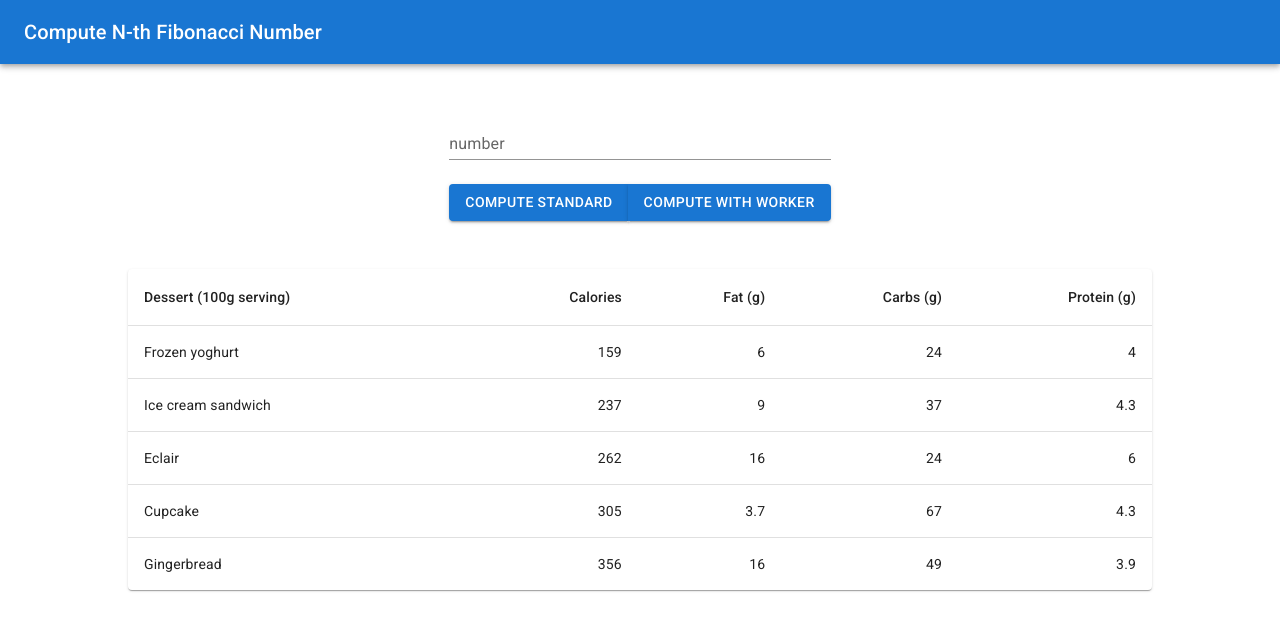
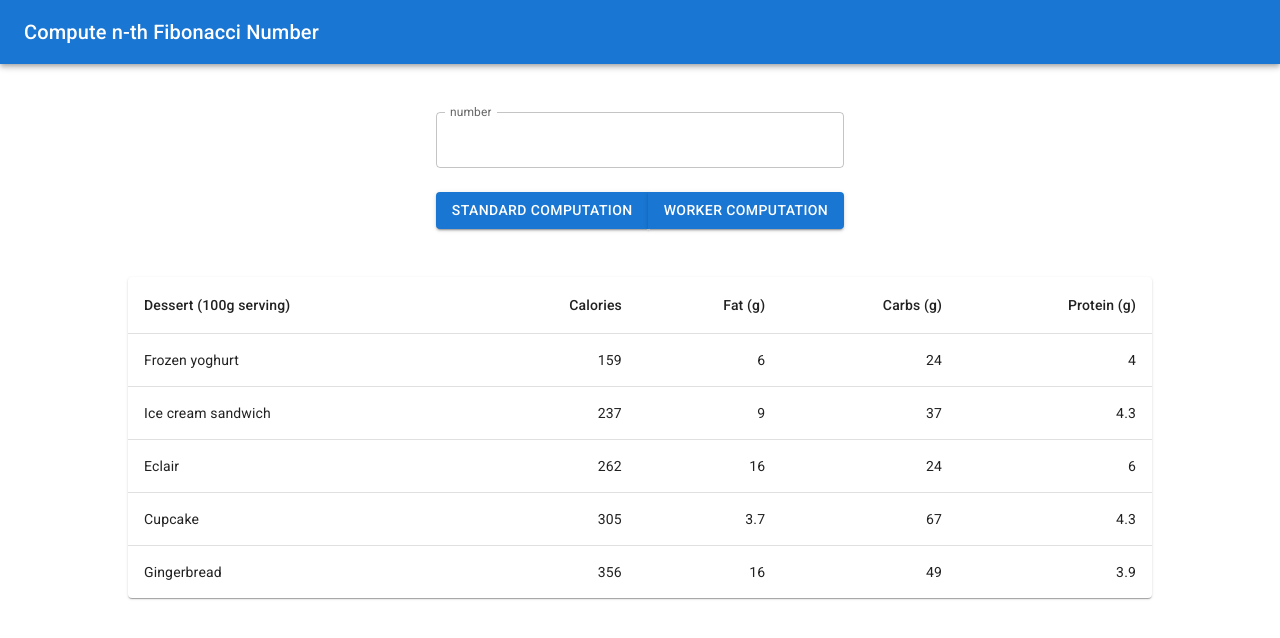
Before and after one commit to Oyoshi/web-workers-wasm-example, a React (Create React App) app: page / in a window 1280 px wide. Shown: the top 638 px of the page. Built offline with nearby package versions, Linux system fonts and the light colour scheme.

Commit message:
feat: add Form component

```diff
--- a/src/App.tsx
+++ b/src/App.tsx
@@ -3,9 +3,6 @@ import AppBar from "@mui/material/AppBar";
 import Box from "@mui/material/Box";
 import Toolbar from "@mui/material/Toolbar";
 import Typography from "@mui/material/Typography";
-import TextField from "@mui/material/TextField";
-import Button from "@mui/material/Button";
-import ButtonGroup from "@mui/material/ButtonGroup";
 import Table from "@mui/material/Table";
 import TableBody from "@mui/material/TableBody";
 import TableCell from "@mui/material/TableCell";
@@ -13,6 +10,8 @@ import TableContainer from "@mui/material/TableContainer";
 import TableHead from "@mui/material/TableHead";
 import TableRow from "@mui/material/TableRow";
 import Paper from "@mui/material/Paper";
+
+import Form from "components/form";
 
 function createData(
   name: string,
@@ -33,6 +32,10 @@ const rows = [
 ];
 
 function App() {
+  const handleOnSubmit = (type: "standard" | "worker", val?: string) => {
+    console.log(val, type);
+  };
+
   return (
     <>
       <CssBaseline />
@@ -40,7 +43,7 @@ function App() {
         <AppBar position="static">
           <Toolbar>
             <Typography variant="h6" component="div" sx={{ flexGrow: 1 }}>
-              Compute N-th Fibonacci Number
+              Compute n-th Fibonacci Number
             </Typography>
           </Toolbar>
         </AppBar>
@@ -54,19 +57,7 @@ function App() {
             maxWidth: "1024px",
           }}
         >
-          <form>
-            <TextField
-              variant="standard"
-              label="number"
-              sx={{ width: "100%" }}
-            />
-            <Box sx={{ mt: 3 }}>
-              <ButtonGroup>
-                <Button variant="contained">Compute Standard</Button>
-                <Button variant="contained">Compute With Worker</Button>
-              </ButtonGroup>
-            </Box>
-          </form>
+          <Form onSubmit={handleOnSubmit} />
           <TableContainer component={Paper} sx={{ mt: 6 }}>
             <Table sx={{ minWidth: 650 }} aria-label="simple table">
               <TableHead>
--- /dev/null
+++ b/src/components/form/form.tsx
@@ -0,0 +1,52 @@
+import { FC, ChangeEventHandler, MouseEventHandler, useState } from "react";
+import Box from "@mui/material/Box";
+import TextField from "@mui/material/TextField";
+import Button from "@mui/material/Button";
+import ButtonGroup from "@mui/material/ButtonGroup";
+
+interface FormProps {
+  onSubmit: (type: "standard" | "worker", val?: string) => void;
+}
+
+const Form: FC<FormProps> = ({ onSubmit }) => {
+  const [inputValue, setInputValue] = useState<string>();
+
+  const handleInputChange: ChangeEventHandler<HTMLInputElement> = (e) =>
+    setInputValue(e.target.value);
+
+  const handleOnSubmitStandard: MouseEventHandler<HTMLButtonElement> = (e) => {
+    e.preventDefault();
+    onSubmit("standard", inputValue);
+  };
+
+  const handleOnSubmitWorker: MouseEventHandler<HTMLButtonElement> = (e) => {
+    e.preventDefault();
+    onSubmit("worker", inputValue);
+  };
+
+  return (
+    <form>
+      <TextField
+        label="number"
+        type="number"
+        InputLabelProps={{
+          shrink: true,
+        }}
+        sx={{ width: "100%" }}
+        onChange={handleInputChange}
+      />
+      <Box sx={{ mt: 3 }}>
+        <ButtonGroup>
+          <Button variant="contained" onClick={handleOnSubmitStandard}>
+            Standard Computation
+          </Button>
+          <Button variant="contained" onClick={handleOnSubmitWorker}>
+            Worker Computation
+          </Button>
+        </ButtonGroup>
+      </Box>
+    </form>
+  );
+};
+
+export default Form;
--- /dev/null
+++ b/src/components/form/index.ts
@@ -0,0 +1,3 @@
+import Form from "./form";
+
+export default Form;
```
Also changed, not shown: tsconfig.json (+4 -9 lines).
